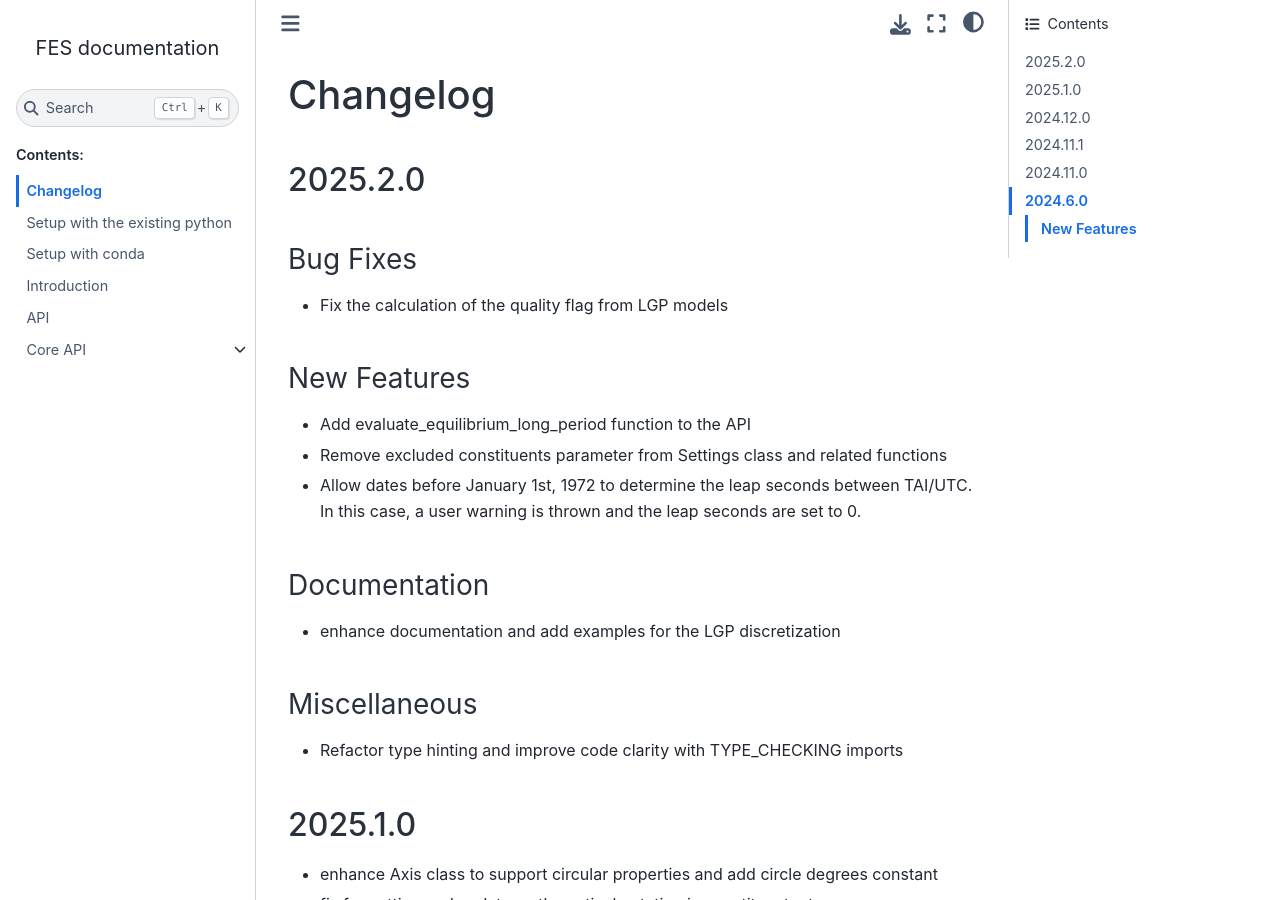
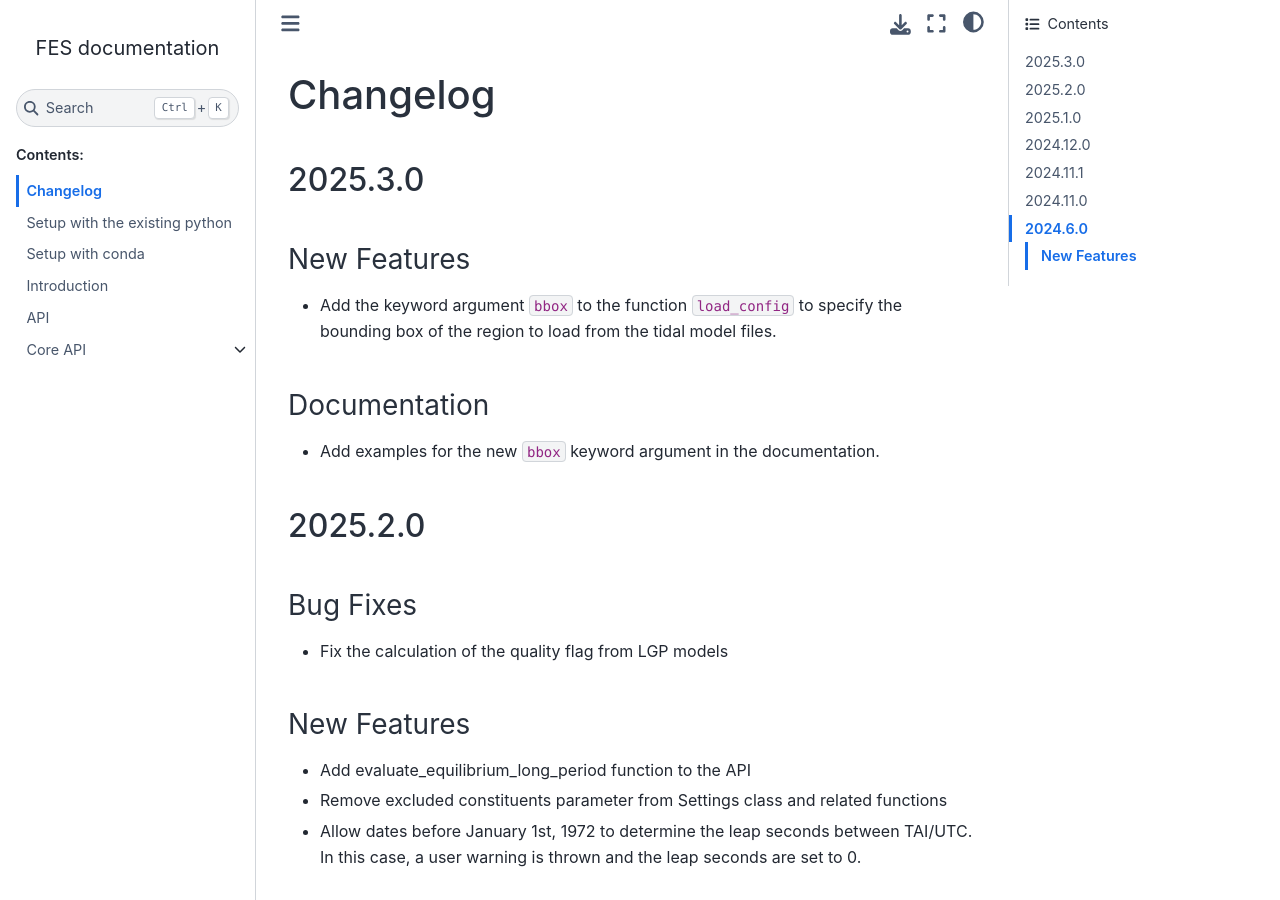
Before and after one commit to CNES/aviso-fes, a Sphinx documentation site: the page built from docs/source/changelog.rst, in a window 1280 px wide and 900 px high. Built offline with Sphinx 7.4.7 and the Sphinx Book theme 1.1.4, drawn with Linux system fonts in a browser that asks for light colours; pages that are not in the unit, such as notebooks, are missing from menus.

Commit message:
docs: add changelog entry for bbox keyword argument in load_config function

```diff
--- a/docs/source/changelog.rst
+++ b/docs/source/changelog.rst
@@ -2,6 +2,18 @@
 
 Changelog
 #########
+
+2025.3.0
+========
+
+New Features
+------------
+* Add the keyword argument ``bbox`` to the function ``load_config`` to specify
+  the bounding box of the region to load from the tidal model files.
+
+Documentation
+-------------
+* Add examples for the new ``bbox`` keyword argument in the documentation.
 
 2025.2.0
 ========
```
